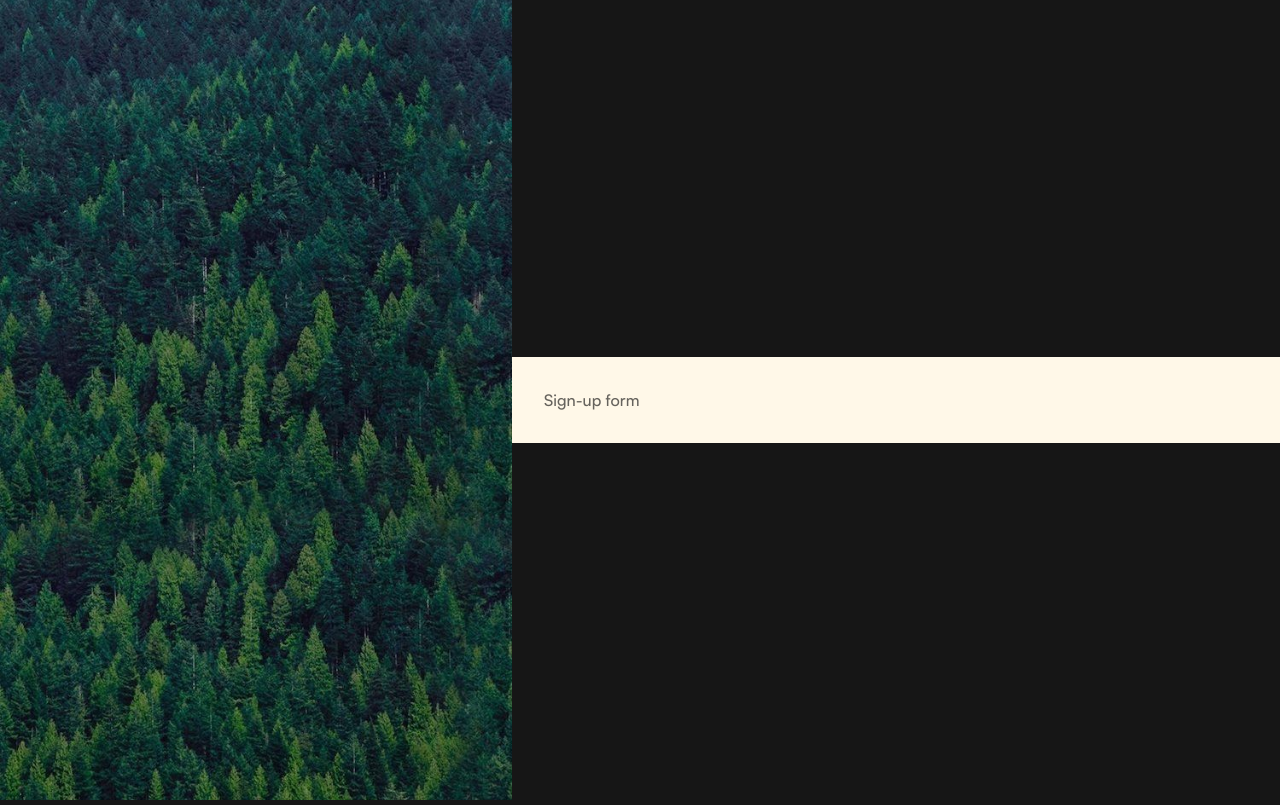
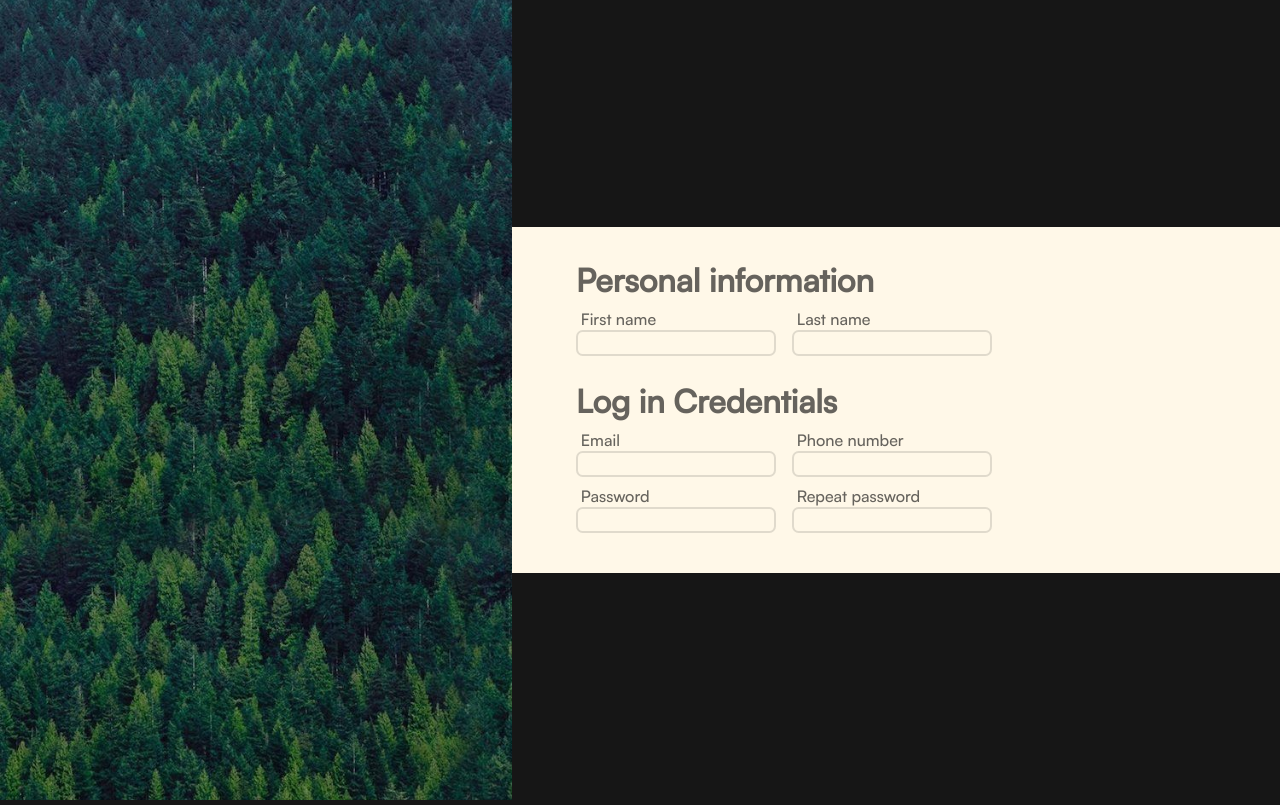
Before and after one commit to Vicker14/sign-up-form, a plain HTML site: page index.html in a window 1280 px wide. Drawn offline with Linux system fonts and the light colour scheme.

Commit message:
Right container code completed
Added the form cells for the user to complete.

```diff
--- a/css/styles.css
+++ b/css/styles.css
@@ -4,6 +4,9 @@
 :root {
     --right-container-size: 60vw;
     --left-container-size: calc(100vw - var(--right-container-size));
+
+    --fieldset-font-size: 2em;
+    --fieldset-font-weight: bold;
 }
 
 body {
@@ -47,5 +50,71 @@ div#left-container img {
     background-color: #FFF8E8;
     color: #66635D;
 
-    padding: 2em;
+    padding: 2em 4em;
+    padding-right: 0;
 }
+
+form {
+    width: clamp(250px, 90%, 500px);
+}
+
+fieldset {
+    border: 0;
+    margin: 0;
+    padding: 0;
+
+    display: flex;
+    flex-direction: column;
+}
+
+fieldset:first-child {
+    margin-bottom: 1em;
+}
+
+fieldset#personal-info::before{
+    content: "Personal information";
+    font-size: var(--fieldset-font-size);
+    font-weight: var(--fieldset-font-weight);
+
+    margin-bottom: 0.2em;
+}
+
+fieldset#log-in-credentials::before{
+    content: "Log in Credentials";
+    font-size: var(--fieldset-font-size);
+    font-weight: var(--fieldset-font-weight);
+
+    margin-bottom: 0.2em;
+}
+
+#inputs-container {
+    display: flex;
+    flex-direction: row;
+    flex-wrap: wrap;
+
+    width: max(inherit, 500px);
+}
+
+.inputs {
+    display: flex;
+    flex-direction: column;
+
+    width: max(100px, 200px);
+    margin-right: 1em;
+    margin-bottom: 0.5em;
+}
+
+input {
+    height: 1.5em;
+
+    padding-left: 0.5em;
+
+    background-color: #FFF8E8;
+    color: #66635D;
+    border: #E0DACC solid 0.2em;
+    border-radius: 0.5em;
+}
+
+label {
+    padding-left: 0.3em;
+}
--- a/index.html
+++ b/index.html
@@ -9,12 +9,51 @@
 </head>
 
 <body>
+    <!-- LEFT CONTAINER CODE -->
     <div id="left-container">
         <img src="img/forest.jpg" alt="foret-image">
     </div>
+
+    <!-- RIGHT CONTAINER CODE -->
     <div id="right-container">
         <div id="sign-up-form">
-            Sign-up form
+            <form>
+
+                <fieldset id="personal-info">
+                    <div id="inputs-container">
+                        <div class="inputs">
+                            <label for="first-name">First name</label>
+                            <input type="text" name="first-name">
+                        </div>
+                        <div class="inputs">
+                            <label for="last-name">Last name</label>
+                            <input type="text" name="last-name">
+                        </div>
+                    </div>
+                </fieldset>
+
+                <fieldset id="log-in-credentials">
+                    <div id="inputs-container">
+                        <div class="inputs">
+                            <label for="">Email</label>
+                            <input type="email" name="email">
+                        </div>
+                        <div class="inputs">
+                            <label for="phone">Phone number</label>
+                            <input type="number" name="phone">
+                        </div>
+                        <div class="inputs">
+                            <label for="password">Password</label>
+                            <input type="password" name="password">
+                        </div>
+                        <div class="inputs">
+                            <label for="password-repeat">Repeat password</label>
+                            <input type="password" name="password-repeat">
+                        </div>
+                    </div>
+                </fieldset>
+
+            </form>
         </div>
     </div>
 </body>
```
